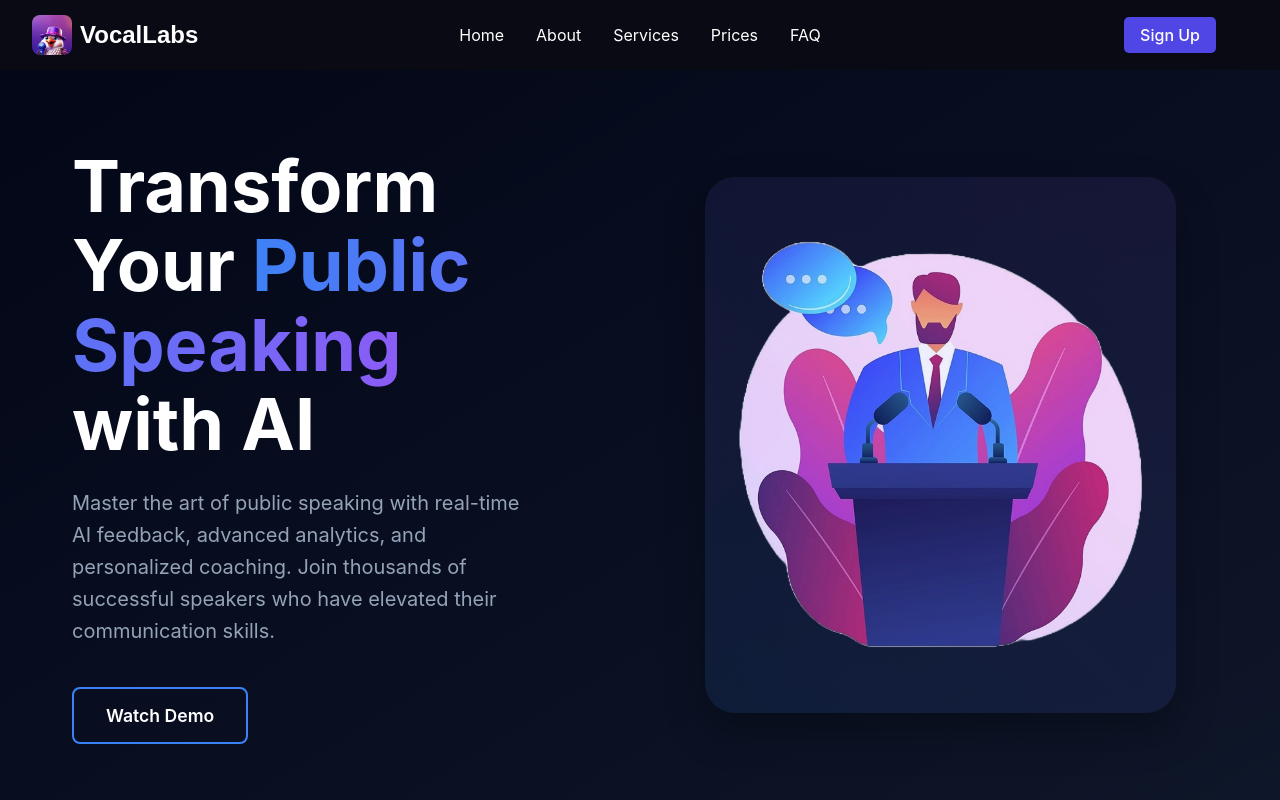
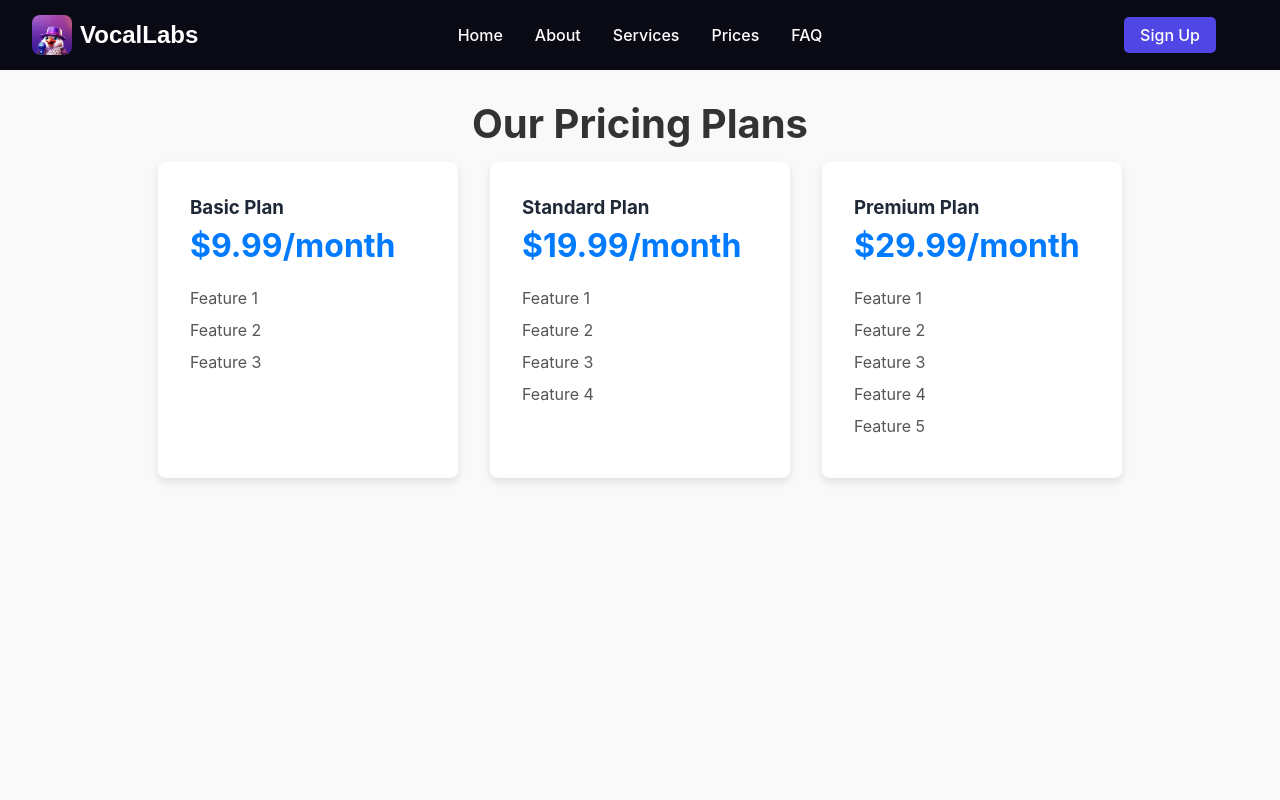
Before and after one commit to Upeka-Wihanga/vocal-labs-landing-page, a React (Vite) app: page /prices in a window 1280 px wide. Shown: the top 800 px of the page. Built offline with nearby package versions, Linux system fonts and the light colour scheme.

Commit message:
Added Other Four Pages

```diff
--- a/package.json
+++ b/package.json
@@ -17,6 +17,7 @@
     "react-dom": "^19.0.0",
     "react-icons": "^5.5.0",
     "react-intersection-observer": "^9.15.1",
+    "react-router-dom": "^7.3.0",
     "styled-components": "^6.1.15"
   },
   "devDependencies": {
--- a/src/App.tsx
+++ b/src/App.tsx
@@ -12,6 +12,12 @@ import CallToAction from './components/landing/CallToAction';
 import Footer from './components/layout/Footer';
 import Video from './components/landing/Video';
 import { VideoProvider } from './contexts/VideoContext';
+import { BrowserRouter as Router, Route, Routes } from 'react-router-dom';
+import Home from './pages/Home';
+import Prices from './pages/Prices';
+import About from './pages/About';
+import Services from './pages/Services';
+import FAQ from './pages/FAQ';
 
 const AppWrapper = styled.div`
     display: flex;
@@ -32,16 +38,18 @@ function App() {
             <VideoProvider>
                 <GlobalStyles />
                 <AppWrapper>
-                    <Navbar />
-                    <MainContent>
-                        <Hero />
-                        <Features />
-                        <Video />
-                        <HowItWorks />
-                        <Stats />
-                        <Newsletter />
-                        <CallToAction />
-                    </MainContent>
+                    <Router>
+                        <Navbar />
+                        <MainContent>
+                            <Routes>
+                                <Route path="/" element={<Home />} />
+                                <Route path="/prices" element={<Prices />} />
+                                <Route path="/about" element={<About />} />
+                                <Route path="/services" element={<Services />} />
+                                <Route path="/faq" element={<FAQ />} />
+                            </Routes>
+                        </MainContent>
+                    </Router>
                     <Footer />
                 </AppWrapper>
             </VideoProvider>
--- a/src/components/layout/Navbar.tsx
+++ b/src/components/layout/Navbar.tsx
@@ -2,6 +2,7 @@ import styled from 'styled-components';
 import { useState, useEffect } from 'react';
 import { FaBars, FaTimes } from 'react-icons/fa';
 import { motion, AnimatePresence } from 'framer-motion';
+import { Link } from 'react-router-dom';
 
 const Nav = styled.nav<{ isVisible: boolean }>`
   display: flex;
@@ -193,11 +194,11 @@ const Navbar = () => {
         {isOpen ? <FaTimes /> : <FaBars />}
       </HamburgerMenu>
       <NavLinks isOpen={isOpen}>
-        <NavItem>Home</NavItem>
-        <NavItem>About</NavItem>
-        <NavItem>Services</NavItem>
-        <NavItem>Prices</NavItem>
-        <NavItem>FAQ</NavItem>
+        <NavItem><Link to="/">Home</Link></NavItem>
+        <NavItem><Link to="/about">About</Link></NavItem>
+        <NavItem><Link to="/services">Services</Link></NavItem>
+        <NavItem><Link to="/prices">Prices</Link></NavItem>
+        <NavItem><Link to="/faq">FAQ</Link></NavItem>
       </NavLinks>
       <Button>Sign Up</Button>
       <AnimatePresence>
--- /dev/null
+++ b/src/pages/About.tsx
@@ -0,0 +1,51 @@
+import React from 'react';
+import styled from 'styled-components';
+
+const AboutContainer = styled.div`
+  padding: 2rem;
+  text-align: center;
+  background-color: #f9f9f9;
+  min-height: 100vh;
+`;
+
+const Title = styled.h1`
+  font-size: 2.5rem;
+  margin-bottom: 1rem;
+  color: #333;
+`;
+
+const Content = styled.div`
+  max-width: 800px;
+  margin: 0 auto;
+  text-align: left;
+  color: #555;
+`;
+
+const Paragraph = styled.p`
+  margin-bottom: 1rem;
+  line-height: 1.6;
+`;
+
+const About = () => {
+  return (
+    <AboutContainer>
+      <Title>About VocalLabs</Title>
+      <Content>
+        <Paragraph>
+          VocalLabs is an AI-powered mobile app designed for competitive speech analysis. Our mission is to provide speakers with the tools they need to improve their performance through detailed feedback and analysis.
+        </Paragraph>
+        <Paragraph>
+          Our app leverages advanced AI algorithms to analyze various aspects of speech, including tone, pace, clarity, and more. Whether you're preparing for a debate, a public speaking event, or any other competitive speech scenario, VocalLabs is here to help you excel.
+        </Paragraph>
+        <Paragraph>
+          With VocalLabs, you can record your speeches, receive instant feedback, and track your progress over time. Our user-friendly interface and comprehensive analytics make it easy for you to identify areas for improvement and refine your skills.
+        </Paragraph>
+        <Paragraph>
+          Join the VocalLabs community today and take your speech performance to the next level!
+        </Paragraph>
+      </Content>
+    </AboutContainer>
+  );
+};
+
+export default About;
--- /dev/null
+++ b/src/pages/FAQ.tsx
@@ -0,0 +1,75 @@
+import React from 'react';
+import styled from 'styled-components';
+
+const FAQContainer = styled.div`
+  padding: 2rem;
+  text-align: center;
+  background-color: #f9f9f9;
+  min-height: 100vh;
+`;
+
+const Title = styled.h1`
+  font-size: 2.5rem;
+  margin-bottom: 1rem;
+  color: #333;
+`;
+
+const FAQList = styled.div`
+  max-width: 800px;
+  margin: 0 auto;
+  text-align: left;
+  color: #555;
+`;
+
+const Question = styled.h2`
+  font-size: 1.5rem;
+  color: #007bff;
+  margin-bottom: 0.5rem;
+`;
+
+const Answer = styled.p`
+  margin-bottom: 1rem;
+  line-height: 1.6;
+`;
+
+const FAQ = () => {
+  return (
+    <FAQContainer>
+      <Title>Frequently Asked Questions</Title>
+      <FAQList>
+        <div>
+          <Question>What is VocalLabs?</Question>
+          <Answer>
+            VocalLabs is an AI-powered mobile app designed for competitive speech analysis. It provides detailed feedback and analysis to help speakers improve their performance.
+          </Answer>
+        </div>
+        <div>
+          <Question>How does VocalLabs work?</Question>
+          <Answer>
+            VocalLabs uses advanced AI algorithms to analyze various aspects of speech, including tone, pace, clarity, and more. Users can record their speeches, receive instant feedback, and track their progress over time.
+          </Answer>
+        </div>
+        <div>
+          <Question>Who can use VocalLabs?</Question>
+          <Answer>
+            VocalLabs is designed for anyone who wants to improve their speech performance, including debaters, public speakers, and other competitive speakers.
+          </Answer>
+        </div>
+        <div>
+          <Question>Is there a free trial available?</Question>
+          <Answer>
+            Yes, VocalLabs offers a free trial for new users. You can sign up and start using the app to see how it can help you improve your speech performance.
+          </Answer>
+        </div>
+        <div>
+          <Question>How can I contact support?</Question>
+          <Answer>
+            You can contact our support team through the app or by visiting our website and filling out the contact form. We are here to help you with any questions or issues you may have.
+          </Answer>
+        </div>
+      </FAQList>
+    </FAQContainer>
+  );
+};
+
+export default FAQ;
--- /dev/null
+++ b/src/pages/Prices.tsx
@@ -0,0 +1,90 @@
+import React from 'react';
+import styled from 'styled-components';
+
+const PricesContainer = styled.div`
+  padding: 2rem;
+  text-align: center;
+  background-color: #f9f9f9;
+  min-height: 100vh;
+`;
+
+const Title = styled.h1`
+  font-size: 2.5rem;
+  margin-bottom: 1rem;
+  color: #333;
+`;
+
+const PriceCardContainer = styled.div`
+  display: flex;
+  justify-content: center;
+  gap: 2rem;
+  flex-wrap: wrap;
+`;
+
+const PriceCard = styled.div`
+  background: #fff;
+  border-radius: 8px;
+  box-shadow: 0 4px 8px rgba(0, 0, 0, 0.1);
+  padding: 2rem;
+  width: 300px;
+  text-align: left;
+`;
+
+const Price = styled.h2`
+  font-size: 2rem;
+  color: #007bff;
+  margin-bottom: 1rem;
+`;
+
+const Features = styled.ul`
+  list-style: none;
+  padding: 0;
+  margin: 0;
+  color: #555;
+`;
+
+const Feature = styled.li`
+  margin-bottom: 0.5rem;
+`;
+
+const Prices = () => {
+  return (
+    <PricesContainer>
+      <Title>Our Pricing Plans</Title>
+      <PriceCardContainer>
+        <PriceCard>
+          <h3>Basic Plan</h3>
+          <Price>$9.99/month</Price>
+          <Features>
+            <Feature>Feature 1</Feature>
+            <Feature>Feature 2</Feature>
+            <Feature>Feature 3</Feature>
+          </Features>
+        </PriceCard>
+        <PriceCard>
+          <h3>Standard Plan</h3>
+          <Price>$19.99/month</Price>
+          <Features>
+            <Feature>Feature 1</Feature>
+            <Feature>Feature 2</Feature>
+            <Feature>Feature 3</Feature>
+            <Feature>Feature 4</Feature>
+          </Features>
+        </PriceCard>
+        <PriceCard>
+          <h3>Premium Plan</h3>
+          <Price>$29.99/month</Price>
+          <Features>
+            <Feature>Feature 1</Feature>
+            <Feature>Feature 2</Feature>
+            <Feature>Feature 3</Feature>
+            <Feature>Feature 4</Feature>
+            <Feature>Feature 5</Feature>
+          </Features>
+        </PriceCard>
+      </PriceCardContainer>
+    </PricesContainer>
+  );
+};
+
+export default Prices;
--- /dev/null
+++ b/src/pages/Services.tsx
@@ -0,0 +1,78 @@
+import React from 'react';
+import styled from 'styled-components';
+
+const ServicesContainer = styled.div`
+  padding: 2rem;
+  text-align: center;
+  background-color: #f9f9f9;
+  min-height: 100vh;
+`;
+
+const Title = styled.h1`
+  font-size: 2.5rem;
+  margin-bottom: 1rem;
+  color: #333;
+`;
+
+const ServiceList = styled.div`
+  display: flex;
+  justify-content: center;
+  gap: 2rem;
+  flex-wrap: wrap;
+`;
+
+const ServiceCard = styled.div`
+  background: #fff;
+  border-radius: 8px;
+  box-shadow: 0 4px 8px rgba(0, 0, 0, 0.1);
+  padding: 2rem;
+  width: 300px;
+  text-align: left;
+`;
+
+const ServiceTitle = styled.h2`
+  font-size: 1.5rem;
+  color: #007bff;
+  margin-bottom: 1rem;
+`;
+
+const ServiceDescription = styled.p`
+  color: #555;
+  line-height: 1.6;
+`;
+
+const Services = () => {
+  return (
+    <ServicesContainer>
+      <Title>Our Services</Title>
+      <ServiceList>
+        <ServiceCard>
+          <ServiceTitle>Speech Analysis</ServiceTitle>
+          <ServiceDescription>
+            Get detailed feedback on your speeches, including tone, pace, clarity, and more.
+          </ServiceDescription>
+        </ServiceCard>
+        <ServiceCard>
+          <ServiceTitle>Instant Feedback</ServiceTitle>
+          <ServiceDescription>
+            Receive instant feedback on your recorded speeches to help you improve quickly.
+          </ServiceDescription>
+        </ServiceCard>
+        <ServiceCard>
+          <ServiceTitle>Progress Tracking</ServiceTitle>
+          <ServiceDescription>
+            Track your progress over time with comprehensive analytics and reports.
+          </ServiceDescription>
+        </ServiceCard>
+        <ServiceCard>
+          <ServiceTitle>Community Support</ServiceTitle>
+          <ServiceDescription>
+            Join a community of speakers and get support and tips from fellow users.
+          </ServiceDescription>
+        </ServiceCard>
+      </ServiceList>
+    </ServicesContainer>
+  );
+};
+
+export default Services;
```
Also changed, not shown: 1 other file (tests, documents, lock files or other folders).
